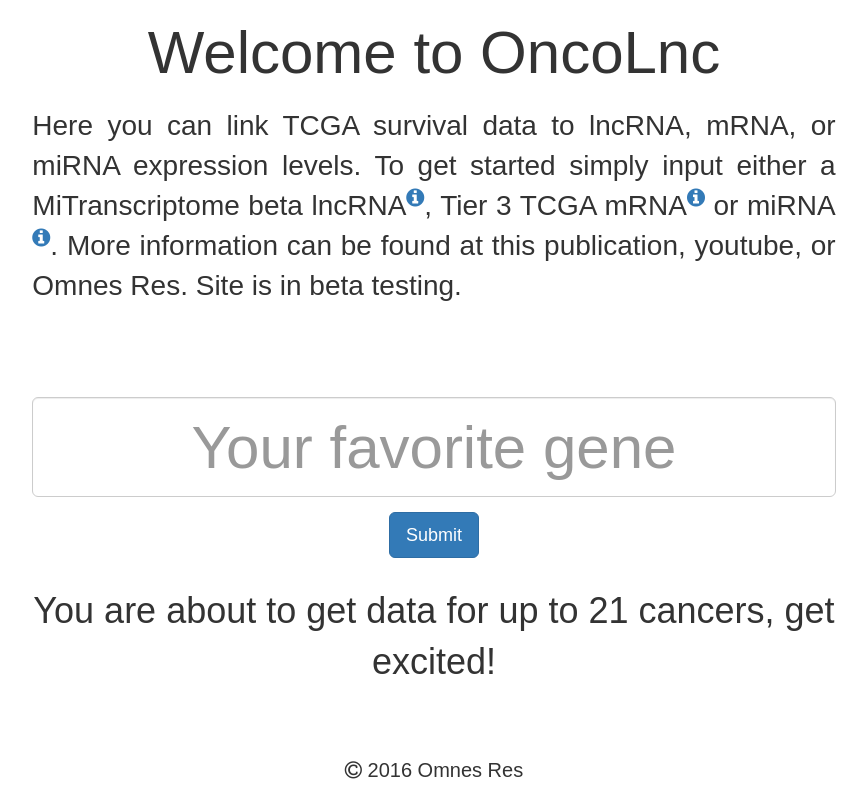
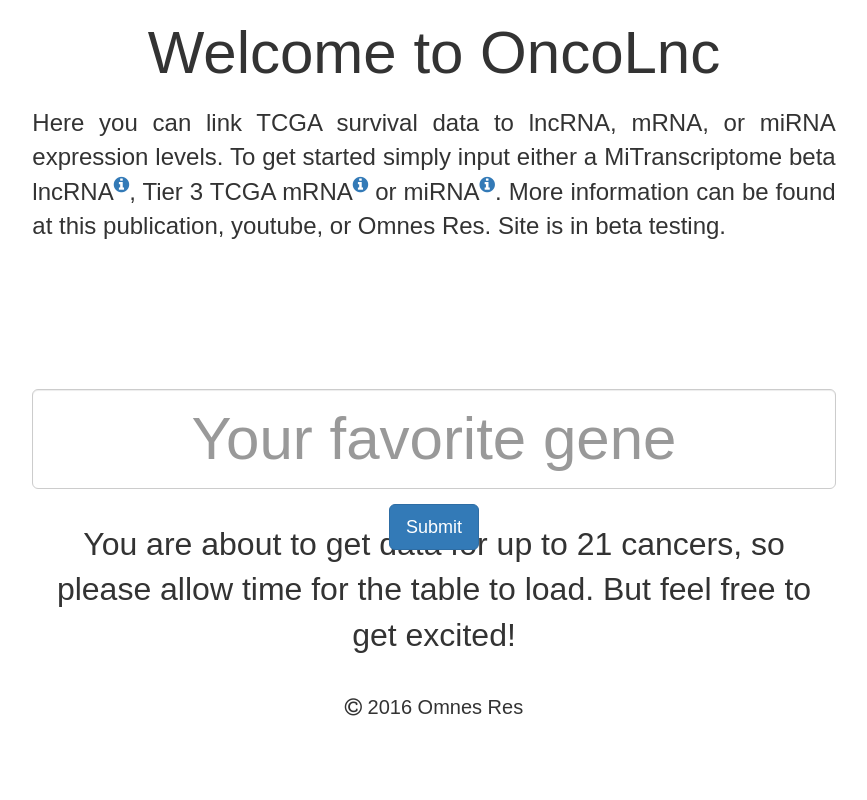
Before and after one commit to OmnesRes/oncolnc, a Django app: page / in a window 1280 px wide. Shown: the whole page, without its empty margins (206-1073 px from the left). Run offline with Django 3.2, Linux system fonts and the light colour scheme; some libraries are stand-ins or nearby versions.

Commit message:
homepage

```diff
--- a/templates/home.html
+++ b/templates/home.html
@@ -17,7 +17,7 @@
         margin-bottom:10px;
     }
     .entry{
-        margin-top:-40px;
+        margin-top:-20px;
         margin-bottom:30px;
        }
     .form-control{
@@ -27,12 +27,12 @@
     }
     .info {
     clear:all;
-    font-size:28px;
+    font-size:24px;
     text-align:justify;
     }
     .entry_info {
     clear:all;
-    font-size:36px;
+    font-size:32px;
     text-align:center;
     position:relative;
     top:250px;
@@ -73,7 +73,7 @@
         </div>
         <div class="col-sm-12">
             <div class="col-sm-8 col-sm-push-2 entry_info">
-                You are about to get data for up to 21 cancers, get excited!
+                You are about to get data for up to 21 cancers, so please allow time for the table to load.  But feel free to get excited!
             </div>
         </div>
         <div class="col-sm-12">
```
